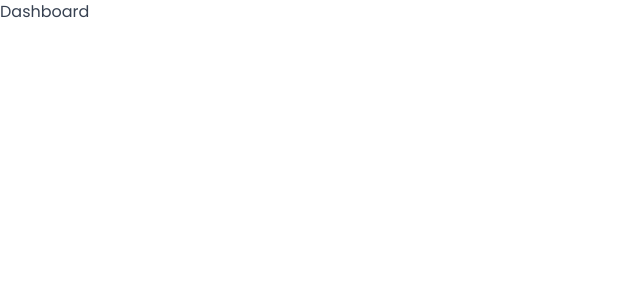
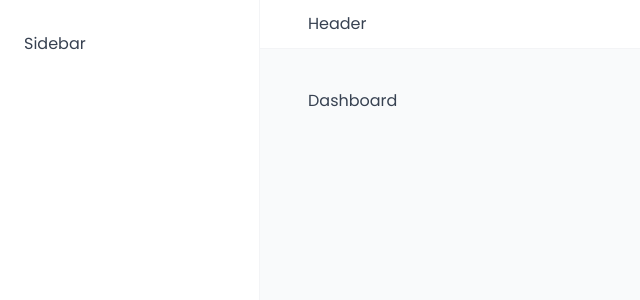
Before and after one commit to arun-1993/react-hotel-management-app, a React (Vite) app: page /dashboard in a window 1280 px wide. Shown: the top 300 px of the page, without its empty margins (0-640 px from the left). Built offline with nearby package versions, Linux system fonts and the light colour scheme; a web font is replaced by a local one.

Commit message:
feat: created a basic layout for the app
- Added a layout route
- Created a placeholder header component
- Created a placeholder sidebar component

```diff
--- a/src/App.jsx
+++ b/src/App.jsx
@@ -8,18 +8,24 @@
 import PageNotFound from "./pages/PageNotFound";
 import Settings from "./pages/Settings";
 import Users from "./pages/Users";
+import AppLayout from "./ui/AppLayout";
 
 export default function App() {
     return (
         <BrowserRouter>
             <Routes>
-                <Route index element={<Navigate replace to="dashboard" />} />
+                <Route element={<AppLayout />}>
+                    <Route
+                        index
+                        element={<Navigate replace to="dashboard" />}
+                    />
                     <Route path="dashboard" element={<Dashboard />} />
                     <Route path="bookings" element={<Bookings />} />
                     <Route path="cabins" element={<Cabins />} />
                     <Route path="users" element={<Users />} />
                     <Route path="settings" element={<Settings />} />
                     <Route path="account" element={<Account />} />
+                </Route>
                 <Route path="login" element={<Login />} />
                 <Route path="*" element={<PageNotFound />} />
             </Routes>
--- /dev/null
+++ b/src/ui/AppLayout.jsx
@@ -0,0 +1,30 @@
+import { Outlet } from "react-router-dom";
+import styled from "styled-components";
+
+import Header from "./Header";
+import Sidebar from "./Sidebar";
+
+const StyledAppLayout = styled.div`
+    display: grid;
+    grid-template-columns: 26rem 1fr;
+    grid-template-rows: auto 1fr;
+    height: 100vh;
+`;
+
+const Main = styled.main`
+    background-color: var(--color-grey-50);
+    padding: 4rem 4.8rem 6.4rem;
+`;
+
+export default function AppLayout() {
+    return (
+        <StyledAppLayout>
+            <Header />
+            <Sidebar />
+
+            <Main>
+                <Outlet />
+            </Main>
+        </StyledAppLayout>
+    );
+}
--- /dev/null
+++ b/src/ui/Header.jsx
@@ -0,0 +1,11 @@
+import styled from "styled-components";
+
+const StyledHeader = styled.header`
+    background-color: var(--color-grey-0);
+    padding: 1.2rem 4.8rem;
+    border-bottom: 1px solid var(--color-grey-100);
+`;
+
+export default function Header() {
+    return <StyledHeader>Header</StyledHeader>;
+}
--- /dev/null
+++ b/src/ui/Sidebar.jsx
@@ -0,0 +1,12 @@
+import styled from "styled-components";
+
+const StyledSidebar = styled.aside`
+    background-color: var(--color-grey-0);
+    padding: 3.2rem 2.4rem;
+    border-right: 1px solid var(--color-grey-100);
+    grid-row: 1 / -1;
+`;
+
+export default function Sidebar() {
+    return <StyledSidebar>Sidebar</StyledSidebar>;
+}
```
Lines whose indentation alone changed are shown as unchanged.
